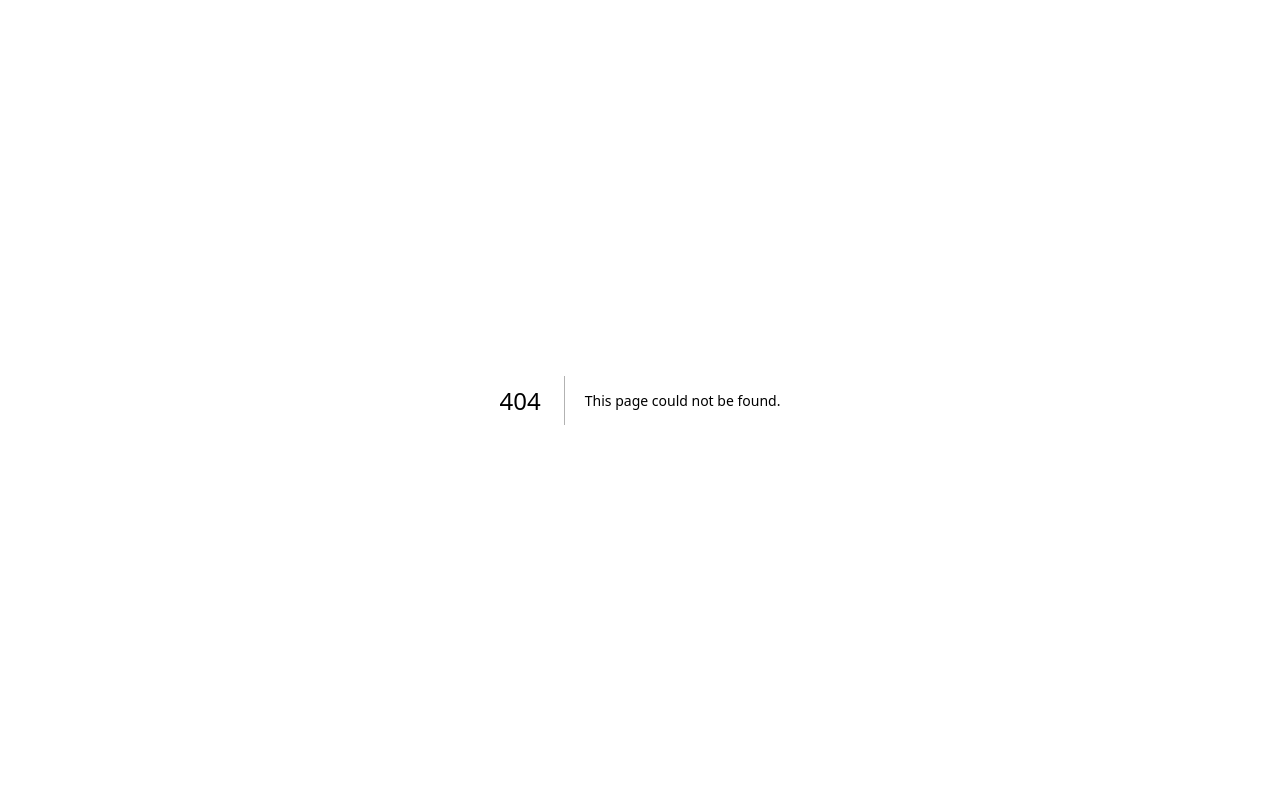
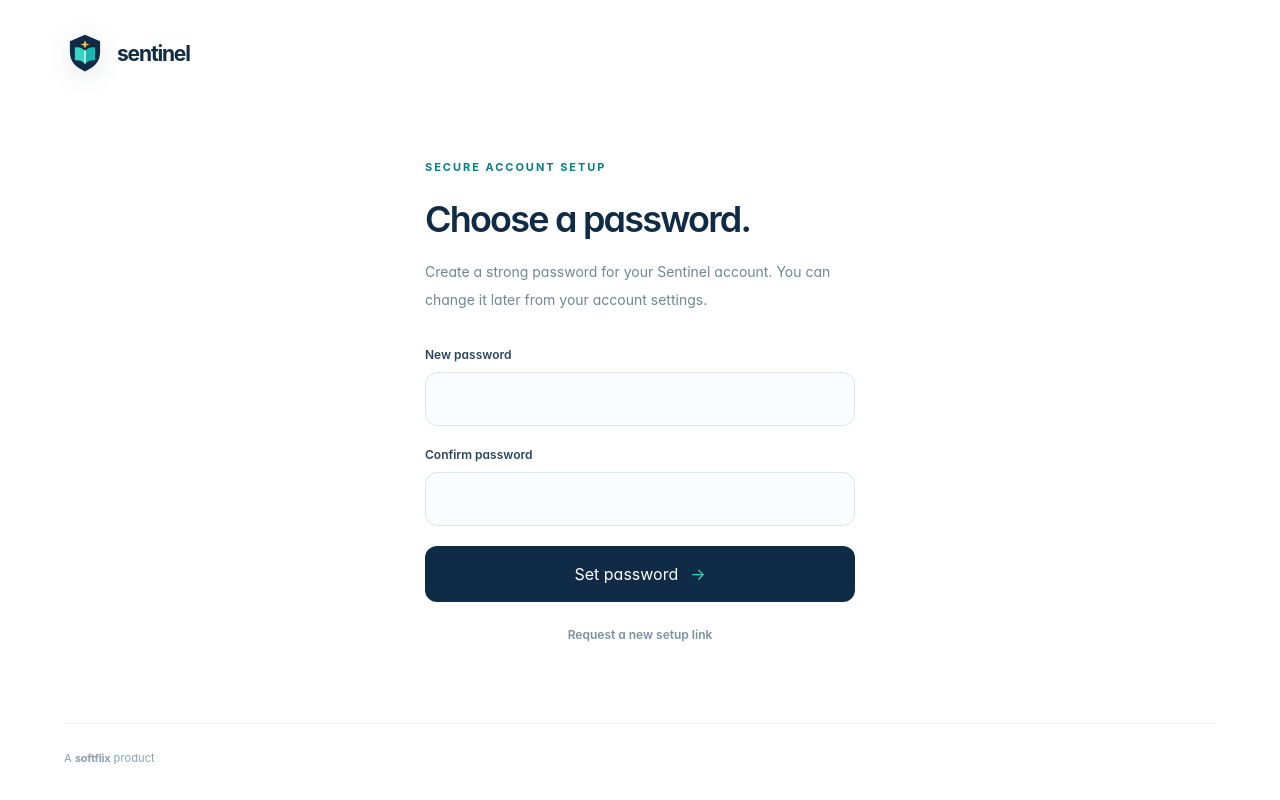
Before and after one commit to gvffbhdvgf/cbe, a Next.js app in the folder sentinel/: page /auth/reset-password in a window 1280 px wide. Before the commit this address had no page. Built offline with nearby package versions, Linux system fonts and the light colour scheme.

Commit message:
Add token-verified password reset page

```diff
--- /dev/null
+++ b/sentinel/src/app/auth/reset-password/page.tsx
@@ -0,0 +1,39 @@
+'use client';
+import { FormEvent, useState } from 'react';
+import Link from 'next/link';
+import { useRouter, useSearchParams } from 'next/navigation';
+import { BrandMark, SoftflixSignature } from '@/components/brand-mark';
+
+export default function ResetPasswordPage() {
+  const router=useRouter(), search=useSearchParams(), token=search.get('token')||'';
+  const [password,setPassword]=useState(''), [confirm,setConfirm]=useState(''), [error,setError]=useState(''), [done,setDone]=useState(false), [pending,setPending]=useState(false);
+  async function submit(event:FormEvent<HTMLFormElement>) {
+    event.preventDefault(); setError('');
+    if(!token){setError('This password setup link is missing its token. Request a new link.');return;}
+    if(password!==confirm){setError('The passwords do not match.');return;}
+    if(password.length<8||password.length>128){setError('Use a password between 8 and 128 characters.');return;}
+    setPending(true);
+    try {
+      const response=await fetch('/api/auth/reset-password',{method:'POST',headers:{'content-type':'application/json'},body:JSON.stringify({token,newPassword:password})});
+      const result=await response.json().catch(()=>({}));
+      if(!response.ok) throw new Error(result?.message||'The setup link is invalid or expired. Request a new one.');
+      setDone(true); window.setTimeout(()=>router.replace('/auth/sign-in'),1800);
+    } catch(cause){setError(cause instanceof Error?cause.message:'Password setup failed. Request a new link and try again.');}
+    finally{setPending(false);}
+  }
+  return <main className="flex min-h-screen flex-col justify-between bg-white px-6 py-8 sm:px-12 lg:px-16">
+    <Link href="/"><BrandMark size={42}/></Link>
+    <section className="mx-auto my-auto w-full max-w-[430px] py-12">
+      <p className="eyebrow">Secure account setup</p><h1 className="mt-4 text-[36px] font-semibold tracking-[-.05em] text-[#102B45]">Choose a password.</h1>
+      <p className="mt-3 text-[14px] leading-7 text-[#718697]">Create a strong password for your Sentinel account. You can change it later from your account settings.</p>
+      {done?<p role="status" className="mt-8 rounded-xl border border-[#CDEBE5] bg-[#F2FAF8] p-4 text-[13px] leading-6 text-[#176B62]">Your password has been set. Redirecting you to sign in…</p>:
+      <form onSubmit={submit} className="mt-8 space-y-5">
+        <label className="block"><span className="mb-2 block text-[12px] font-semibold text-[#29465D]">New password</span><input autoComplete="new-password" type="password" minLength={8} maxLength={128} required value={password} onChange={e=>setPassword(e.target.value)} className="focus-ring w-full rounded-xl border border-[#DCE6EC] bg-[#FAFCFD] px-4 py-3.5 text-[13px] text-[#102B45] outline-none focus:border-[#16B8B0] focus:bg-white"/></label>
+        <label className="block"><span className="mb-2 block text-[12px] font-semibold text-[#29465D]">Confirm password</span><input autoComplete="new-password" type="password" minLength={8} maxLength={128} required value={confirm} onChange={e=>setConfirm(e.target.value)} className="focus-ring w-full rounded-xl border border-[#DCE6EC] bg-[#FAFCFD] px-4 py-3.5 text-[13px] text-[#102B45] outline-none focus:border-[#16B8B0] focus:bg-white"/></label>
+        {error&&<p role="alert" className="rounded-xl border border-[#F6D6D2] bg-[#FFF5F3] p-3 text-[12px] text-[#B42318]">{error}</p>}
+        <button disabled={pending} className="flex w-full items-center justify-center gap-3 rounded-xl bg-[#102B45] px-4 py-4 text-[13px] font-semibold text-white transition hover:bg-[#174363] disabled:cursor-not-allowed disabled:opacity-60">{pending?'Saving password…':'Set password'}{!pending&&<span className="text-[#35D5C2]">→</span>}</button>
+      </form>}
+      <p className="mt-6 text-center text-[12px] text-[#7B91A1]"><Link href="/auth/forgot-password" className="font-semibold text-[#087F86] hover:underline">Request a new setup link</Link></p>
+    </section><div className="border-t border-[#E8EEF2] pt-5"><SoftflixSignature/></div>
+  </main>;
+}
```
